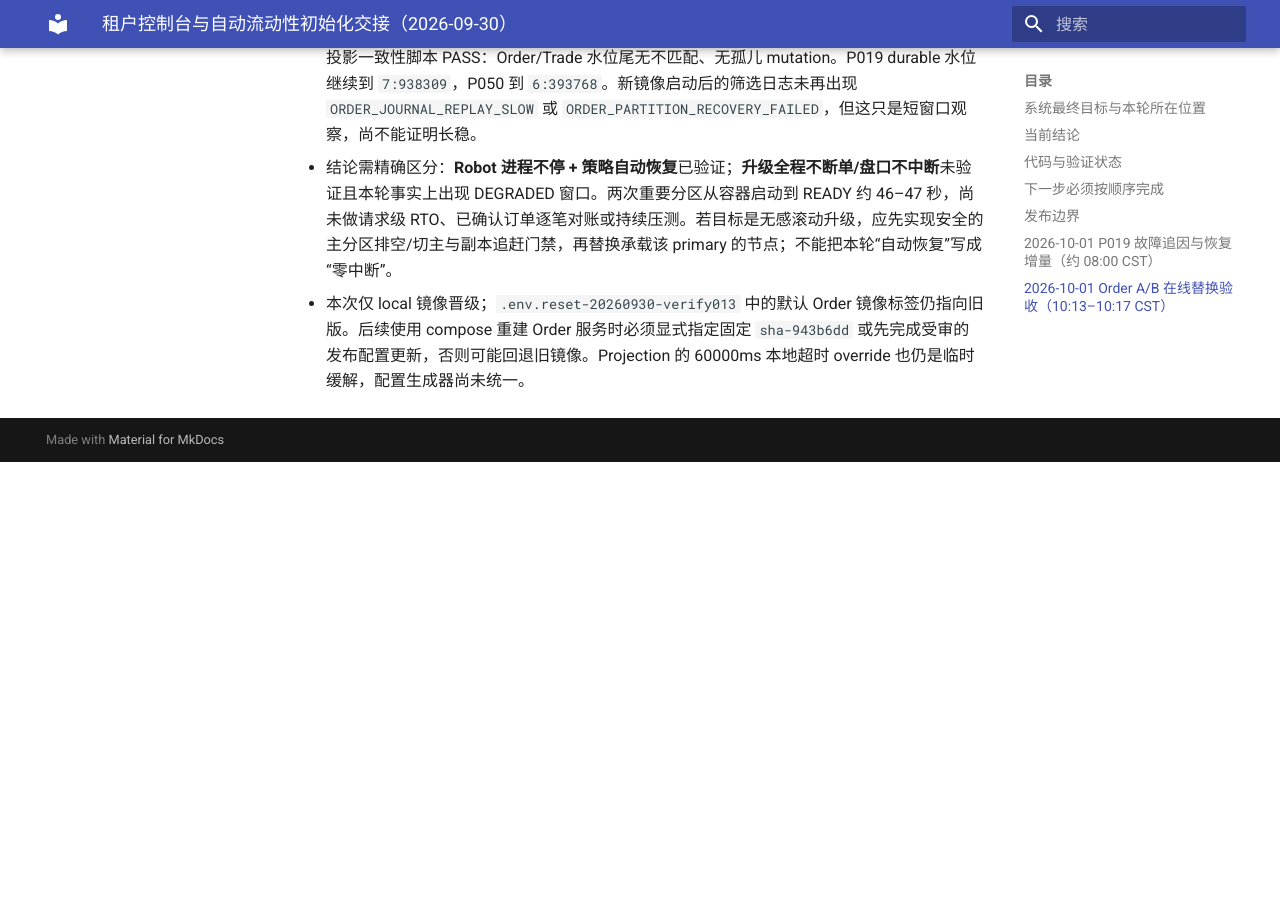
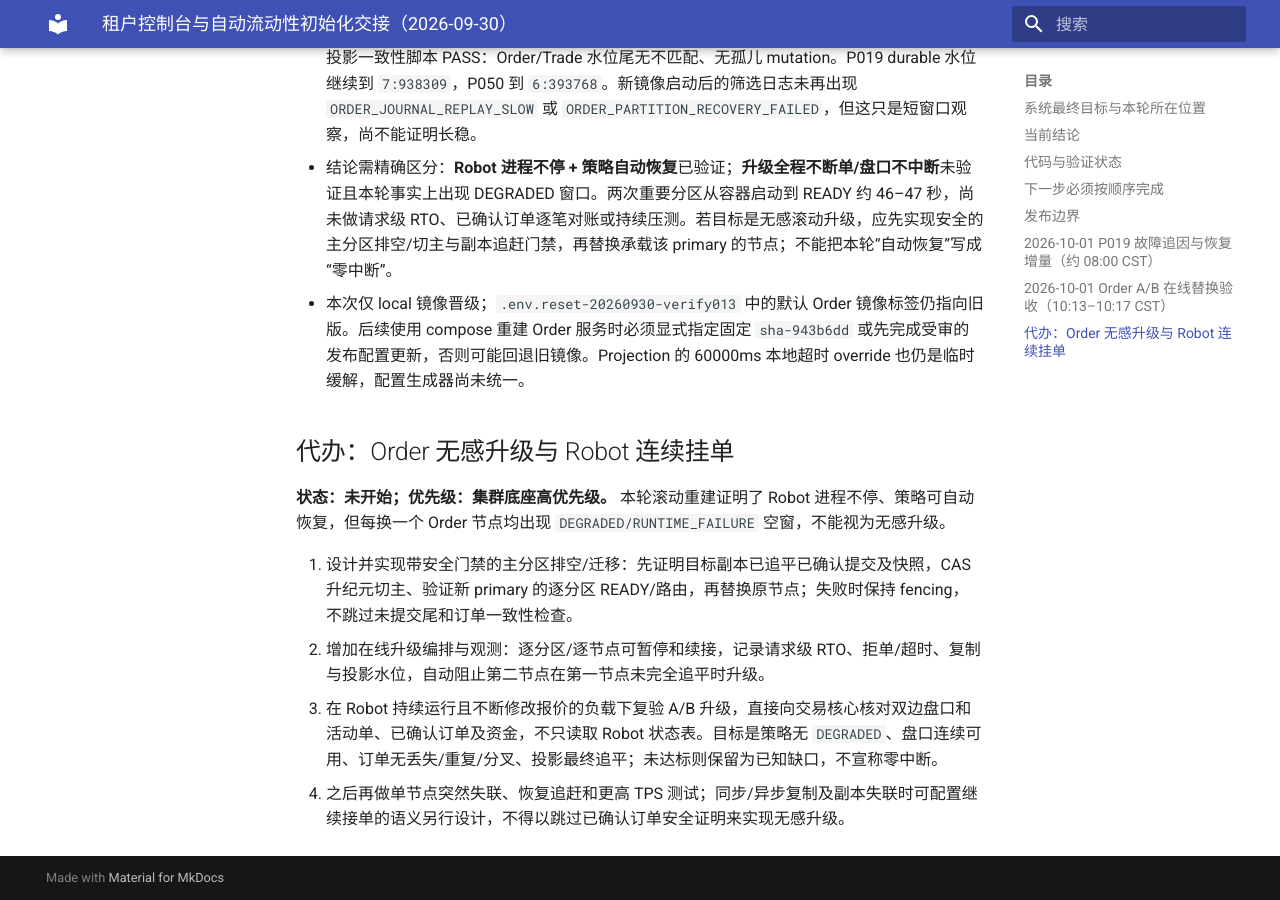
Before and after one commit to bliplink/dc-quant-deploy, an MkDocs documentation site: the page built from docs/TENANT_LIQUIDITY_HANDOFF_20260930.zh-CN.md, in a window 1280 px wide and 900 px high, scrolled down 5806 px. Built offline with MkDocs 1.6.1 and Material for MkDocs 9.7.7, drawn with Linux system fonts in a browser that asks for light colours; before the commit the page ends 6268 px from its top, so only the background shows below that.

Commit message:
docs: track zero-interruption Order upgrade follow-up

```diff
--- a/docs/TENANT_LIQUIDITY_HANDOFF_20260930.zh-CN.md
+++ b/docs/TENANT_LIQUIDITY_HANDOFF_20260930.zh-CN.md
@@ -67,3 +67,12 @@ OpenTradingCore 的目标不是只交付交易页面或做市机器人，而是
 - 最终认证逐分区路由 256/256 PASS、快照集合一致 256/256；分区归属和纪元未改变。全局投影一致性脚本 PASS：Order/Trade 水位尾无不匹配、无孤儿 mutation。P019 durable 水位继续到 `7:938309`，P050 到 `6:393768`。新镜像启动后的筛选日志未再出现 `ORDER_JOURNAL_REPLAY_SLOW` 或 `ORDER_PARTITION_RECOVERY_FAILED`，但这只是短窗口观察，尚不能证明长稳。
 - 结论需精确区分：**Robot 进程不停 + 策略自动恢复**已验证；**升级全程不断单/盘口不中断**未验证且本轮事实上出现 DEGRADED 窗口。两次重要分区从容器启动到 READY 约 46–47 秒，尚未做请求级 RTO、已确认订单逐笔对账或持续压测。若目标是无感滚动升级，应先实现安全的主分区排空/切主与副本追赶门禁，再替换承载该 primary 的节点；不能把本轮“自动恢复”写成“零中断”。
 - 本次仅 local 镜像晋级；`.env.reset-20260930-verify013` 中的默认 Order 镜像标签仍指向旧版。后续使用 compose 重建 Order 服务时必须显式指定固定 `sha-943b6dd` 或先完成受审的发布配置更新，否则可能回退旧镜像。Projection 的 60000ms 本地超时 override 也仍是临时缓解，配置生成器尚未统一。
+
+## 代办：Order 无感升级与 Robot 连续挂单
+
+**状态：未开始；优先级：集群底座高优先级。** 本轮滚动重建证明了 Robot 进程不停、策略可自动恢复，但每换一个 Order 节点均出现 `DEGRADED/RUNTIME_FAILURE` 空窗，不能视为无感升级。
+
+1. 设计并实现带安全门禁的主分区排空/迁移：先证明目标副本已追平已确认提交及快照，CAS 升纪元切主、验证新 primary 的逐分区 READY/路由，再替换原节点；失败时保持 fencing，不跳过未提交尾和订单一致性检查。
+2. 增加在线升级编排与观测：逐分区/逐节点可暂停和续接，记录请求级 RTO、拒单/超时、复制与投影水位，自动阻止第二节点在第一节点未完全追平时升级。
+3. 在 Robot 持续运行且不断修改报价的负载下复验 A/B 升级，直接向交易核心核对双边盘口和活动单、已确认订单及资金，不只读取 Robot 状态表。目标是策略无 `DEGRADED`、盘口连续可用、订单无丢失/重复/分叉、投影最终追平；未达标则保留为已知缺口，不宣称零中断。
+4. 之后再做单节点突然失联、恢复追赶和更高 TPS 测试；同步/异步复制及副本失联时可配置继续接单的语义另行设计，不得以跳过已确认订单安全证明来实现无感升级。
```
